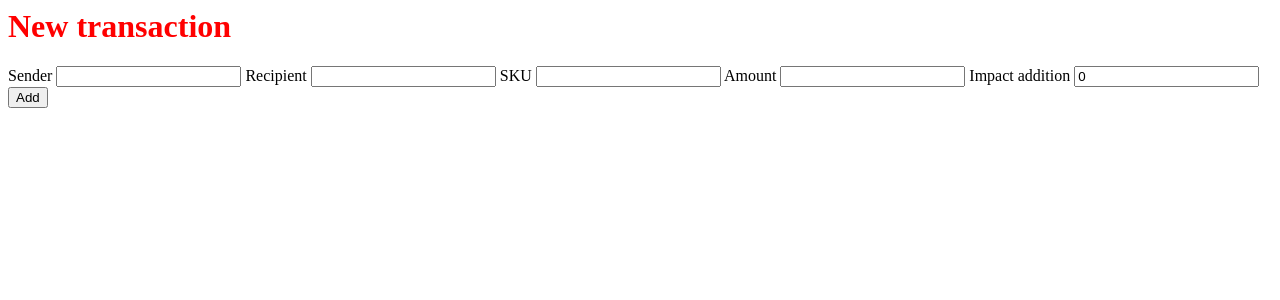
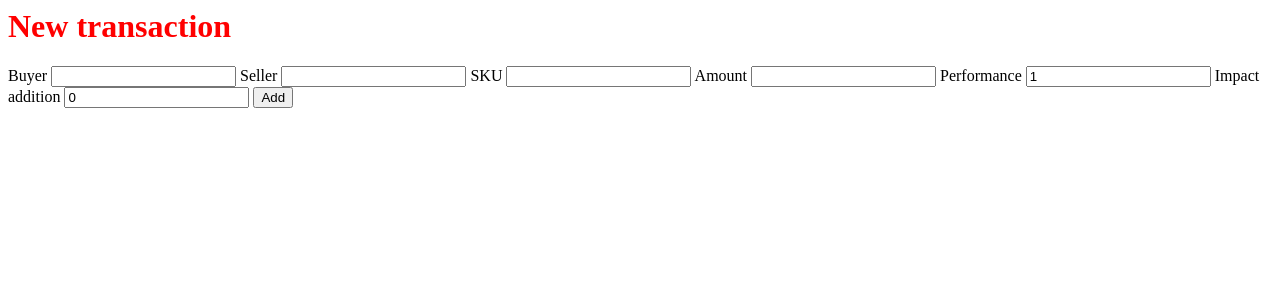
Before and after one commit to roigagusti/trace, a Flask app: page / in a window 1280 px wide. Shown: the top 300 px of the page. Run offline with Flask 3, Linux system fonts and the light colour scheme.

Commit message:
basic structure

```diff
--- a/app.py
+++ b/app.py
@@ -22,13 +22,14 @@ def index():
 @app.route('/add_transaction', methods=['POST'])
 def add_transaction():
     # Create transaction
-    sender = request.form['sender']
-    recipient = request.form['recipient']
+    buyer = request.form['buyer']
+    seller = request.form['seller']
     sku = request.form['sku']
     amount = request.form['amount']
-    impactAddition = request.form['impact']
+    skuPerformance = request.form['skuPerformance']
+    skuImpact = request.form['skuImpact']
     timestamp = int(time.time())
-    transaction = Transaction(sender, recipient, sku, amount, impactAddition, timestamp)
+    transaction = Transaction(buyer, seller, sku, amount, skuPerformance, skuImpact, timestamp)
     transactions.append(transaction)
 
     # Each 5 transactions, create a new block
@@ -61,6 +62,17 @@ def get_balance(user):
     value = balance(blockchain,user)
     return jsonify(value)
 
+@app.route('/product-life/<sku>')
+def get_productLife(sku):
+    history = []
+    # Get all transactions with the same sku and return their properties and how many times they have been used, paid, etc.
+    for block in blockchain:
+        for transaction in block.transactions:
+            if transaction['sku'] == sku:
+                history.append(transaction)
+    return render_template('product_life.html', sku=sku, history=history)
+
+
 
 
 if __name__ == '__main__':
--- a/blockchain.json
+++ b/blockchain.json
@@ -11,29 +11,31 @@
     {
         "index": 1,
         "previous_hash": "044750ce7cceadc96f5dc8f695340c18ab4a05a3de2b374ef7b9316895a3286b",
-        "timestamp": 1692720874,
-        "description": "35463a3826a4f6f043735d8f1c6483f38dbbff56fd6c47581c28742cf077f7b9,9ee43b38149671042e48899f9c766890966fed50c7adc8fb8a6eed3cddb729f7",
+        "timestamp": 1692722913,
+        "description": "37b5cbda8a8130ea811da26f3716874f61ab8d939482c356b048d4f9b6b8a815,4ef2efc9bd5288937b07fb9a33c1f0c2aaa517c73ff3259ff466178fd0376082",
         "transactions": [
             {
-                "sender": "sr",
-                "recipient": "ar",
-                "sku": "MCHO2001",
-                "amount": "400",
-                "impactAddition": "0",
-                "timestamp": 1692720857,
-                "hash": "35463a3826a4f6f043735d8f1c6483f38dbbff56fd6c47581c28742cf077f7b9"
+                "buyer": "ar",
+                "seller": "sr",
+                "sku": "MCHO2002",
+                "amount": "10",
+                "skuPerformance": "1",
+                "skuImpact": "0",
+                "timestamp": 1692722897,
+                "hash": "37b5cbda8a8130ea811da26f3716874f61ab8d939482c356b048d4f9b6b8a815"
             },
             {
-                "sender": "ar",
-                "recipient": "sr",
-                "sku": "MPER2002",
-                "amount": "10",
-                "impactAddition": "4",
-                "timestamp": 1692720874,
-                "hash": "9ee43b38149671042e48899f9c766890966fed50c7adc8fb8a6eed3cddb729f7"
+                "buyer": "sr",
+                "seller": "ar",
+                "sku": "MCHO2002",
+                "amount": "500",
+                "skuPerformance": "1",
+                "skuImpact": "0",
+                "timestamp": 1692722913,
+                "hash": "4ef2efc9bd5288937b07fb9a33c1f0c2aaa517c73ff3259ff466178fd0376082"
             }
         ],
-        "nonce": 18,
-        "hash": "0fce4df90664b3eb8e1d0a14d77b86da107254ae3d8f9731bbdb04dc1d6c29b4"
+        "nonce": 11,
+        "hash": "06000d252aca253e85b5c463cb788f555eaaf66874236962a9612c695758755b"
     }
 ]
--- a/classes/functions.py
+++ b/classes/functions.py
@@ -3,8 +3,8 @@ def balance(blockchain,user):
     balance = 0
     for block in blockchain:
         for transaction in block.transactions:
-            if transaction['recipient'] == user:
+            if transaction['seller'] == user:
                 balance += int(transaction['amount'])
-            if transaction['sender'] == user:
+            if transaction['buyer'] == user:
                 balance -= int(transaction['amount'])
     return balance
--- a/templates/add_transaction.html
+++ b/templates/add_transaction.html
@@ -7,16 +7,18 @@
 <body>
     <h1>New transaction</h1>
     <form action="{{ url_for('add_transaction') }}" method="post">
-        <label for="sender">Sender</label>
-        <input type="text" name="sender" id="sender" required>
-        <label for="recipient">Recipient</label>
-        <input type="text" name="recipient" id="recipient" required>
+        <label for="buyer">Buyer</label>
+        <input type="text" name="buyer" id="buyer" required>
+        <label for="seller">Seller</label>
+        <input type="text" name="seller" id="seller" required>
         <label for="sku">SKU</label>
         <input type="text" name="sku" id="sku" required>
         <label for="amount">Amount</label>
         <input type="number" name="amount" id="amount" required>
-        <label for="impact">Impact addition</label>
-        <input type="number" name="impact" id="impact" value="0" required>
+        <label for="skuPerformance">Performance</label>
+        <input type="number" name="skuPerformance" id="skuPerformance" value="1">
+        <label for="skuImpact">Impact addition</label>
+        <input type="number" name="skuImpact" id="skuImpact" value="0">
         <input type="submit" value="Add">
     </form>
     <p>{{ message }}</p>
```
Also changed, not shown: classes/blockchain.py (+6 -5 lines), templates/product_life.html (added, +22 -0 lines).
